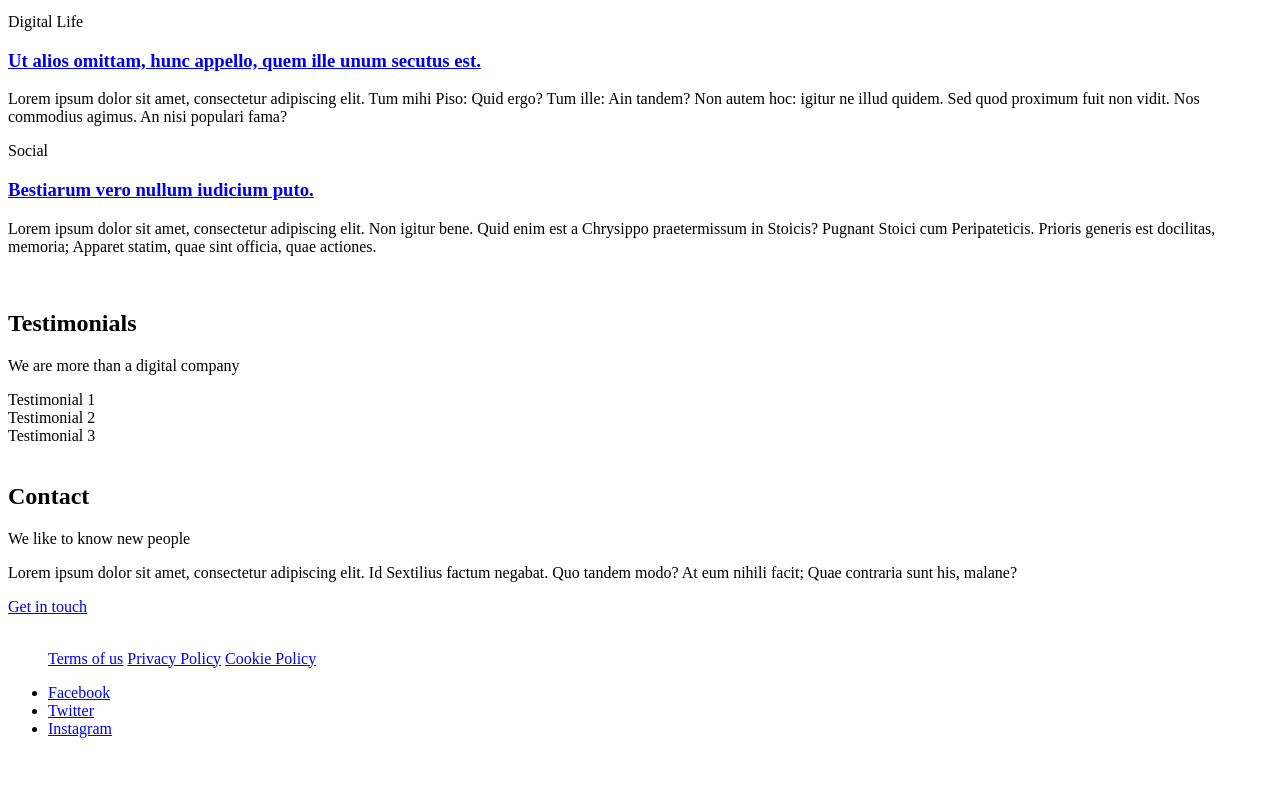
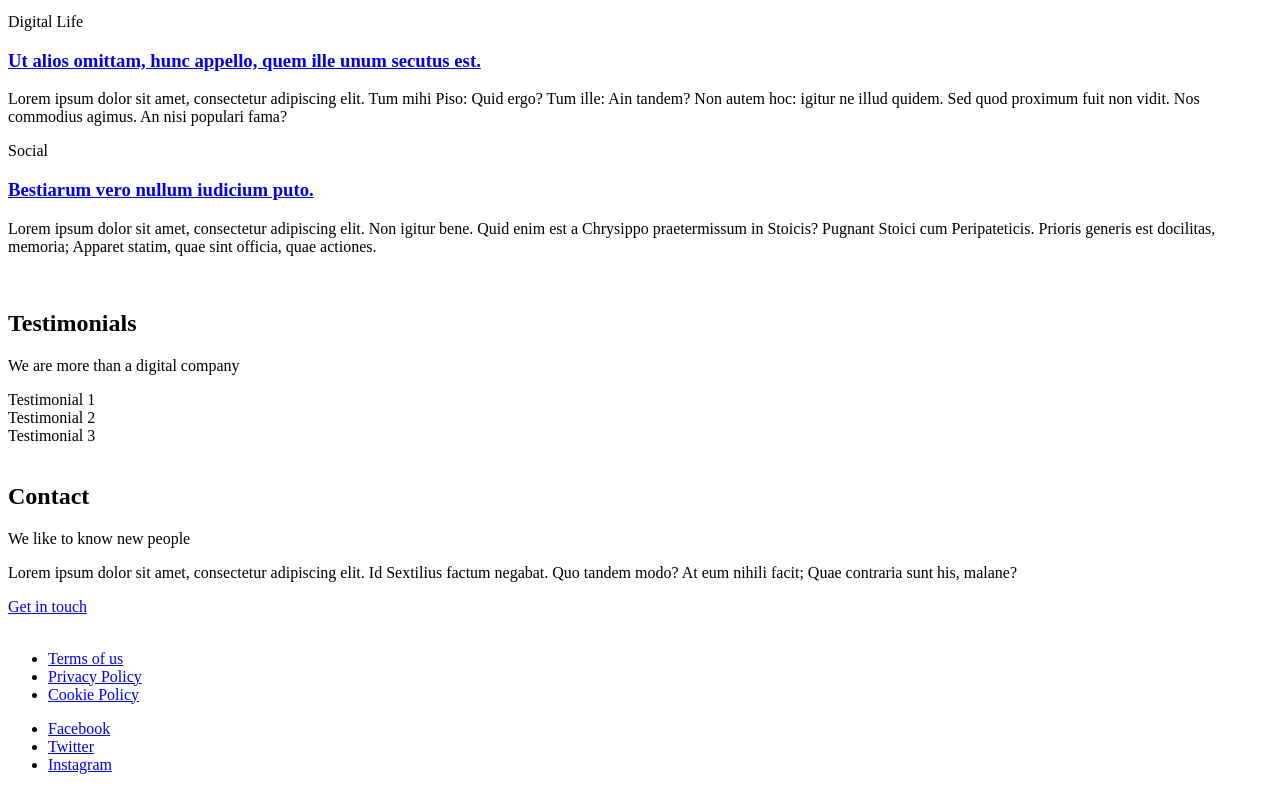
Before and after one commit to Air-KS/holbertonschool-web_front_end, a plain HTML site: page html_advanced/25-index.html in a window 1280 px wide. Shown: the part 1726-2516 px from the top of the page. Before the commit the page ends 2480 px from the top, so only its background shows below. Drawn offline with Linux system fonts and the light colour scheme.

Commit message:
Add link footer

```diff
--- a/html_advanced/25-index.html
+++ b/html_advanced/25-index.html
@@ -198,9 +198,9 @@
         <div>
           <div>
             <ul>
-              <a href="#">Terms of us</a>
-              <a href="#">Privacy Policy</a>
-              <a href="#">Cookie Policy</a>
+              <li><a href="#">Terms of us</a></li>
+              <li><a href="#">Privacy Policy</a></li>
+              <li><a href="#">Cookie Policy</a></li>
             </ul>
           </div>
           <ul>
```
